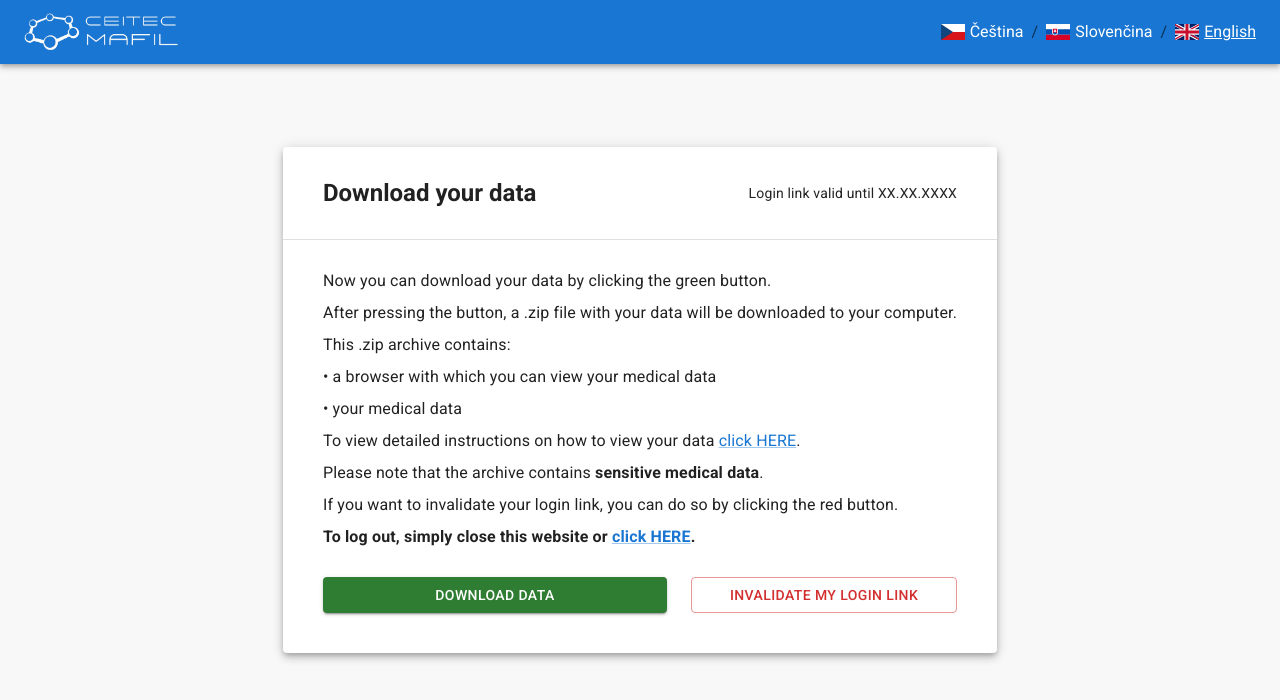
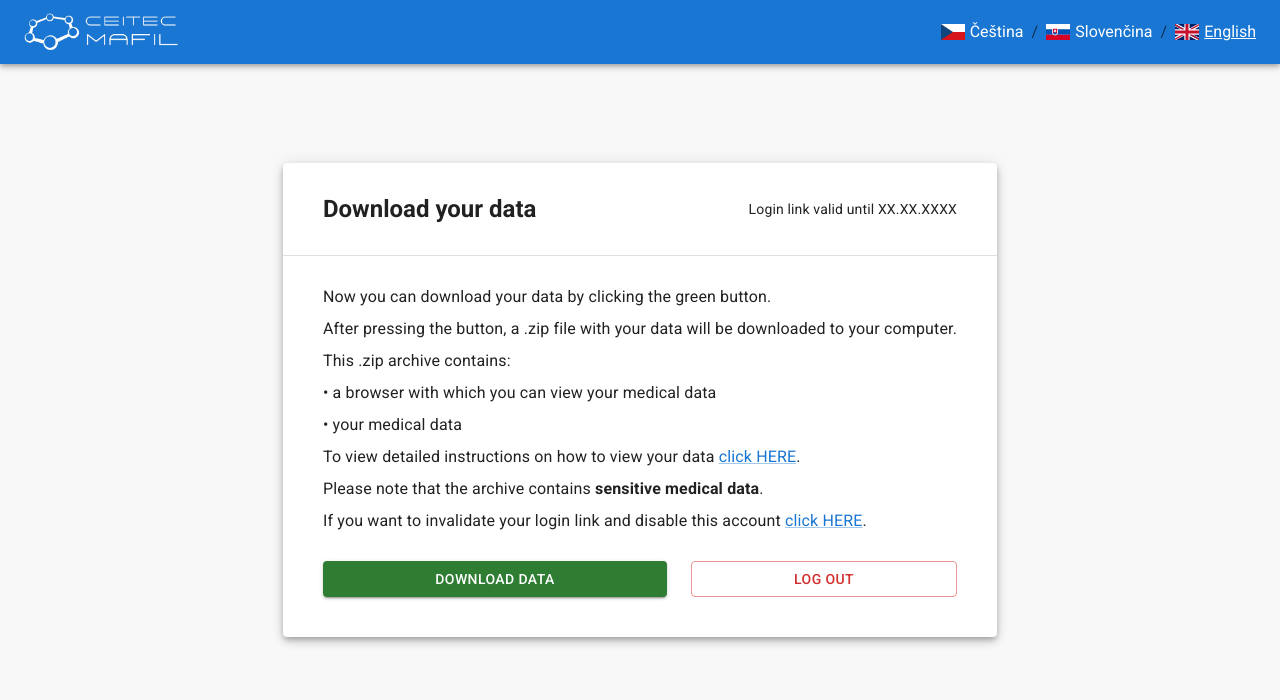
Before and after one commit to jakubvanko/mafil-volunteer-data-giver, a React (Create React App) app in the folder frontend/: page /user in a window 1280 px wide. Shown: the top 700 px of the page. Built offline with nearby package versions, Linux system fonts and the light colour scheme.

Commit message:
feat(frontend): replace the button for account disabling with logout logic

```diff
--- a/frontend/src/components/Header/Header.tsx
+++ b/frontend/src/components/Header/Header.tsx
@@ -5,7 +5,6 @@ import {
   Toolbar,
   Link,
   Stack,
-  Box,
 } from "@mui/material";
 import { SK, CZ, GB, FlagComponent } from "country-flag-icons/react/3x2";
 import { useTranslation } from "react-i18next";
--- a/frontend/src/components/UserPage/UserPage.tsx
+++ b/frontend/src/components/UserPage/UserPage.tsx
@@ -10,12 +10,13 @@ import {
 import { Trans, useTranslation } from "react-i18next";
 import { MainCard } from "../MainCard/MainCard";
 import { MainPageContainer } from "../MainPageContainer/MainPageContainer";
-import { Link as RouterLink } from "react-router-dom";
+import { Link as RouterLink, useNavigate } from "react-router-dom";
 import { useState } from "react";
 
 export const UserPage = () => {
   const { t } = useTranslation();
   const [isModalOpen, setModalOpen] = useState<boolean>(false);
+  const navigate = useNavigate();
 
   return (
     <MainPageContainer>
@@ -33,7 +34,12 @@ export const UserPage = () => {
             components={{
               bold: <b />,
               link1: <Link href="" />,
-              link2: <Link component={RouterLink} to="../logout" />,
+              link2: (
+                <Link
+                  onClick={() => setModalOpen(true)}
+                  sx={{ cursor: "pointer" }}
+                />
+              ),
             }}
           />
         </Typography>
@@ -59,9 +65,9 @@ export const UserPage = () => {
                 whiteSpace: "nowrap",
                 minWidth: "19em",
               }}
-              onClick={() => setModalOpen(true)}
+              onClick={() => navigate("../logout", { replace: true })}
             >
-              {t("user.buttonDisableUserText")}
+              {t("user.buttonLogout")}
             </Button>
           </Box>
         </Stack>
@@ -73,6 +79,7 @@ export const UserPage = () => {
             top: "50%",
             left: "50%",
             transform: "translate(-50%, -50%)",
+            outline: "none",
           }}
         >
           <MainCard headingText={t("invalidate.headingText")}>
--- a/frontend/src/i18n.ts
+++ b/frontend/src/i18n.ts
@@ -16,6 +16,7 @@ const translationEn = {
   user: {
     buttonDownloadDataText: "Download data",
     buttonDisableUserText: "Invalidate my login link",
+    buttonLogout: "Log out",
     headingText: "Download your data",
     loginLinkAvailability: "Login link valid until",
     downloadInfoText: `Now you can download your data by clicking the green button. <br/>
@@ -25,8 +26,7 @@ const translationEn = {
         • your medical data <br/>
         To view detailed instructions on how to view your data <link1>click HERE</link1>. <br/>
         Please note that the archive contains <bold>sensitive medical data</bold>. <br/>
-        If you want to invalidate your login link, you can do so by clicking the red button. <br/>
-        <bold>To log out, simply close this website or <link2>click HERE</link2>.</bold>
+        If you want to invalidate your login link and disable this account <link2>click HERE</link2>.
     `,
   },
   error: {
@@ -69,6 +69,7 @@ const translationCz = {
   user: {
     buttonDownloadDataText: "Stáhnout údaje",
     buttonDisableUserText: "Zneplatnit přihlašovací odkaz",
+    buttonLogout: "Odhlásit se",
     headingText: "Stáhnout údaje",
     loginLinkAvailability: "Přihlašovací odkaz platný do",
     downloadInfoText: `Nyní si můžete stáhnout své údaje klepnutím na zelené tlačítko. <br/>
@@ -78,8 +79,7 @@ const translationCz = {
     • vaše medicínská data <br/>
     Pro zobrazení podrobného návodu jak si zobrazit svá data <link1>klikněte ZDE</link1>. <br/>
     Berte prosím na vědomí, že se jedná o <bold>citlivé medicínské údaje</bold>. <br/>
-    V případě, že chcete zneplatit svůj přihlašovací odkaz, můžete tak učinit kliknutím na červené tlačítko. <br/>
-    <bold>Chcete-li se odhlásit, jednoduše zavřete tuto webstránku nebo <link2>klikněte ZDE</link2>.</bold>
+    Pro zneplatnění přihlašovacího odkazu a tedy i tohoto účtu <link2>klikněte ZDE</link2>.
     `,
   },
   error: {
@@ -122,6 +122,7 @@ const translationSk = {
   user: {
     buttonDownloadDataText: "Stiahnuť údaje",
     buttonDisableUserText: "Zneplatniť prihlasovací odkaz",
+    buttonLogout: "Odhlásiť sa",
     headingText: "Stiahnuť údaje",
     loginLinkAvailability: "Prihlasovací odkaz platný do",
     downloadInfoText: `Teraz si môžete stiahnuť svoje údaje kliknutím na zelené tlačidlo. <br/>
@@ -131,8 +132,7 @@ const translationSk = {
     • vaše medicínske dáta <br/>
     Pre zobrazenie podrobného návodu ako si zobraziť svoje dáta <link1>kliknite TU</link1>. <br/>
     Berte prosím na vedomie, že sa jedná o <bold>citlivé medicínske údaje</bold>. <br/>
-    V prípade ak chcete zneplatiť svoj prihlasovací odkaz, môžete tak urobiť kliknutím na červené tlačidlo. <br/>
-    <bold>Ak sa chcete odhlásiť, jednoducho zatvorte túto webstránku alebo <link2>kliknite TU</link2>.</bold>
+    Pre zneplatnenie prihlasovacieho odkazu a teda aj tohto účtu kliknite <link2>kliknite TU</link2>.
     `,
   },
   error: {
```
